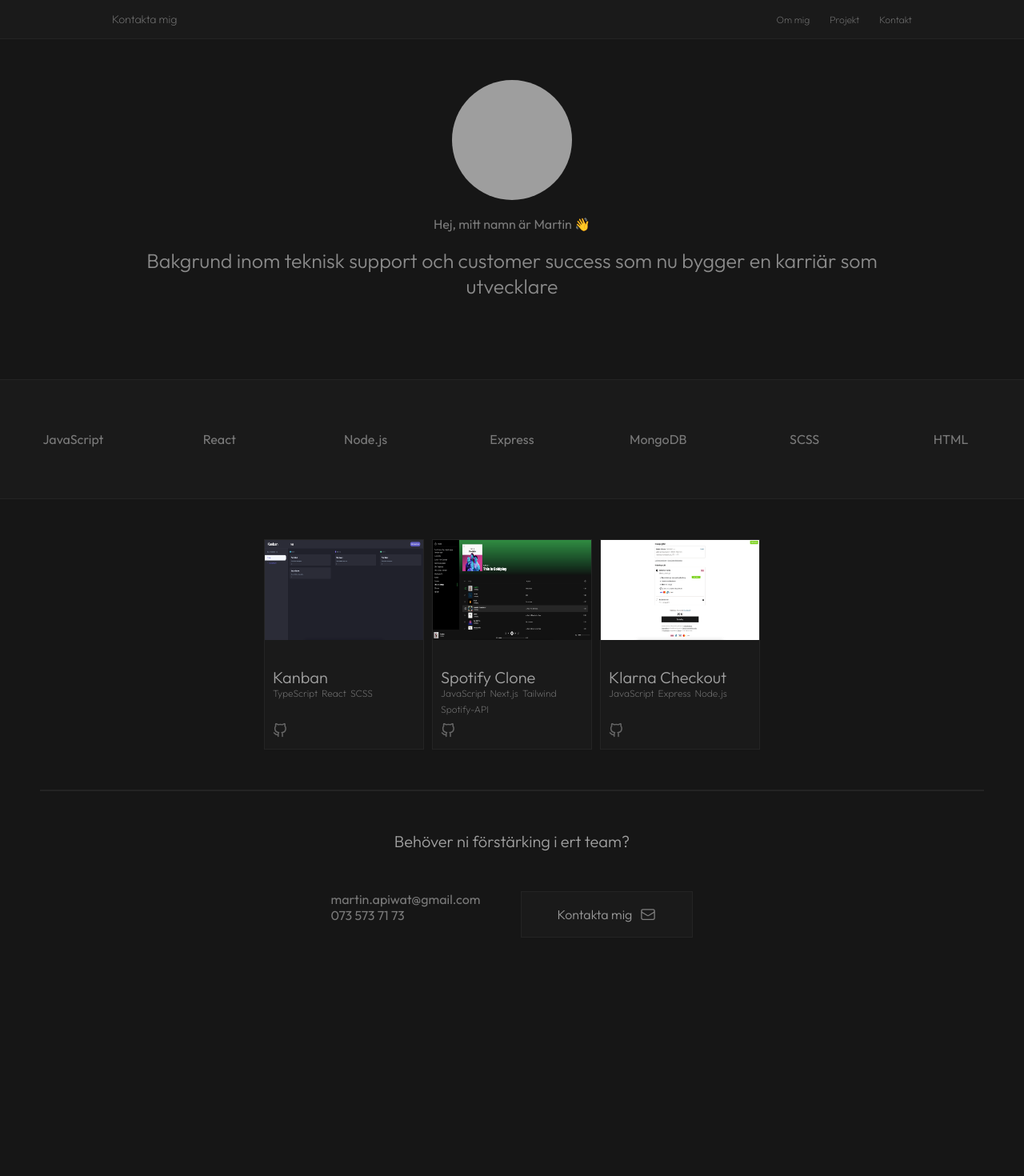
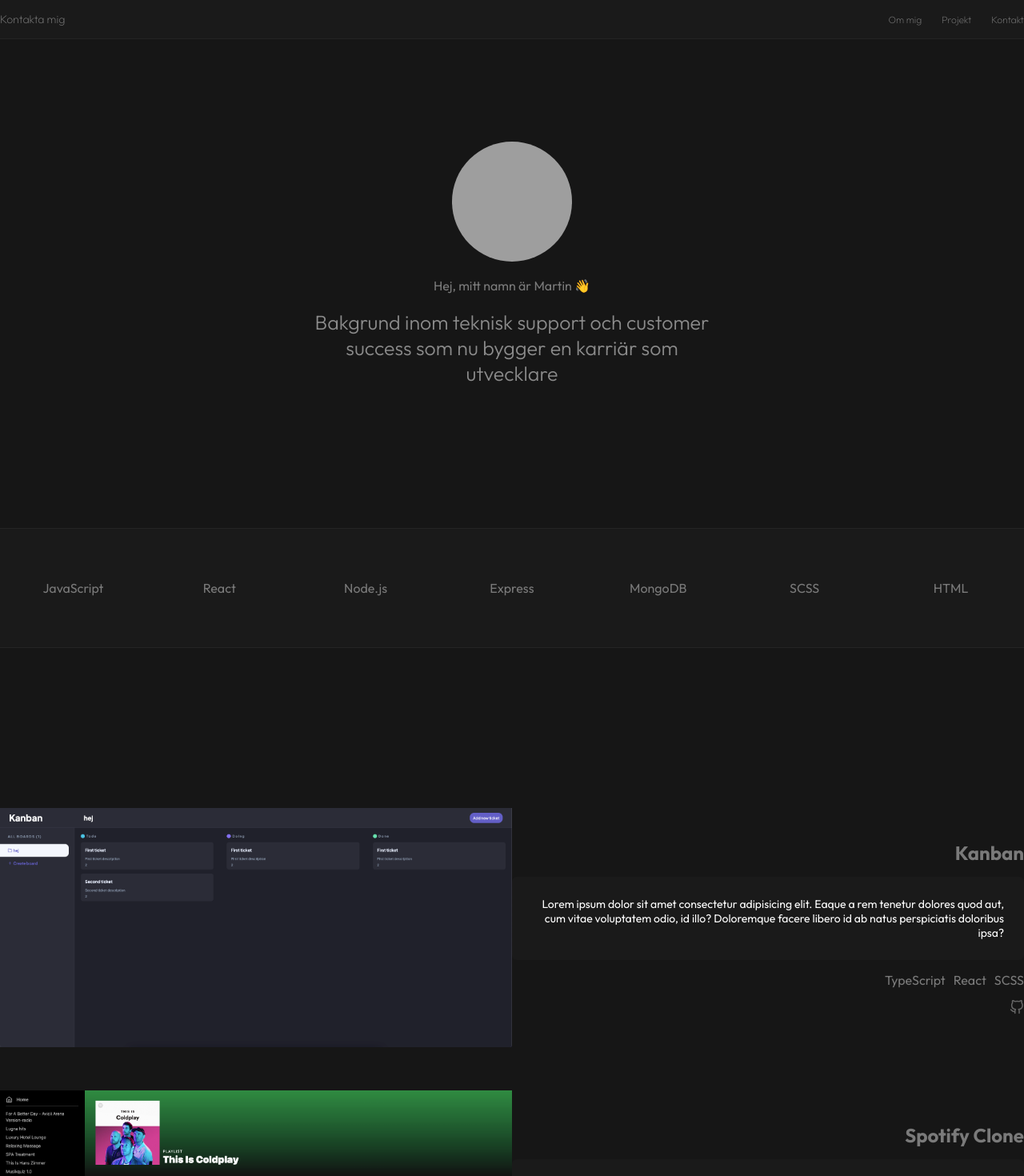
Before and after one commit to martin-apiwat/martin-portfolio, a React (Vite) app: page / in a window 1280 px wide. Shown: the top 1470 px of the page at 80% size. Before the commit the page ends 1222 px from the top, so only its background shows below. Built offline with nearby package versions, Linux system fonts and the light colour scheme; grey boxes are pictures that could not be loaded.

Commit message:
changed styling on project cards

```diff
--- a/src/App.css
+++ b/src/App.css
@@ -1,22 +1,28 @@
 .nav-container {
    display: flex;
-   justify-content: center;
-   align-items: center;
-   padding: 15px;
+   padding: 15px 0px;
    position: fixed;
+   right: 0;
    width: 100%;
    background: #1a1a1a;
    border-bottom: 1.5px solid #242424;
    z-index: 999;
 }
 
+.macs-container {
+   margin: auto;
+   max-width: 1280px;
+}
+
 .navbar {
-   width: 80%;
+   width: 100%;
    display: flex;
    justify-content: space-between;
    align-items: center;
    font-weight: 200;
    font-size: 12px;
+   margin: auto;
+   max-width: 1280px;
 }
 
 .contact:hover,
@@ -39,14 +45,14 @@ ul {
    flex-direction: column;
    text-align: center;
    gap: 20px;
-   margin: 50px 0px;
+   min-height: 70vh;
 }
 
 .image-text > h2 {
    font-size: 25px;
    font-weight: 300;
    text-align: center;
-   width: 80%;
+   max-width: 500px;
    color: rgba(255, 255, 255, 0.5);
 }
 
@@ -60,6 +66,7 @@ ul {
 
 .carousel-container {
    width: 100%;
+   position: relative;
    height: 150px;
    background-color: #1a1a1a;
    border-style: solid;
@@ -87,9 +94,13 @@ ul {
 }
 
 .projects {
+   margin: auto;
+   max-width: 1280px;
    display: flex;
    justify-content: center;
-   gap: 10px;
+   align-items: center;
+   gap: 50px;
+   flex-direction: column;
 }
 
 .card {
@@ -136,7 +147,9 @@ ul {
 .main-container {
    display: flex;
    flex-direction: column;
-   gap: 50px;
+   gap: 200px;
+   max-width: 1280px;
+   margin: auto;
 }
 
 .contact {
@@ -173,6 +186,20 @@ ul {
    gap: 50px;
 }
 
+/* mediaqueries for small screen 640px for contact-content */
+
+@media (max-width: 640px) {
+   .contact-content {
+      flex-direction: column;
+      justify-content: center;
+      align-items: center;
+   }
+
+   .contact-content p {
+      text-align: center;
+   }
+}
+
 .contact-content > button {
    font-size: 16px;
    font-weight: 300;
--- /dev/null
+++ b/src/components/ProjectCard.css
@@ -0,0 +1,37 @@
+.ProjectCard {
+   display: flex;
+   flex-direction: row;
+   align-items: center;
+   justify-content: center;
+   width: 100%;
+   /* transform: translateX(25px); */
+}
+
+.ProjectCard__details {
+   width: 50%;
+   text-align: right;
+   display: flex;
+   flex-direction: column;
+   gap: 15px;
+   /* transform: translateX(-50px); */
+}
+
+.ProjectCard__desc {
+   background-color: #1a1a1a;
+   position: relative;
+   z-index: 2;
+   padding: 25px;
+   border-radius: 6px;
+   color: white;
+   font-size: 14px;
+}
+
+.ProjectCard__image {
+   width: 50%;
+}
+
+.ProjectCard__skills {
+   display: flex;
+   gap: 10px;
+   justify-content: flex-end;
+}
--- /dev/null
+++ b/src/components/ProjectCard.jsx
@@ -0,0 +1,29 @@
+import "./ProjectCard.css";
+
+const ProjectCard = ({ image, name, skills, link }) => {
+   return (
+      <div className="ProjectCard">
+         <div className="ProjectCard__image">
+            <img src={image} width={"100%"} alt="name" />
+         </div>
+         <div className="ProjectCard__details">
+            <h2 className="ProjectCard__title">{name}</h2>
+            <div className="ProjectCard__desc">
+               Lorem ipsum dolor sit amet consectetur adipisicing elit. Eaque a
+               rem tenetur dolores quod aut, cum vitae voluptatem odio, id illo?
+               Doloremque facere libero id ab natus perspiciatis doloribus ipsa?
+            </div>
+            <div className="ProjectCard__skills">
+               {skills.map((skill) => {
+                  return <span>{skill}</span>;
+               })}
+            </div>
+            <a href={link}>
+               <img className="github-logo" src="./img/github.svg" alt="" />
+            </a>
+         </div>
+      </div>
+   );
+};
+
+export default ProjectCard;
--- a/src/components/Projects.jsx
+++ b/src/components/Projects.jsx
@@ -1,12 +1,13 @@
 import React from "react";
 import Project from "./Project";
 import PROJECTS from "../projects";
+import ProjectCard from "./ProjectCard";
 
 console.log(PROJECTS);
 
 function Projects() {
    const renderProjects = () => {
-      return PROJECTS.map((project, i) => <Project {...project} key={i} />);
+      return PROJECTS.map((project, i) => <ProjectCard {...project} key={i} />);
    };
    return (
       <div className="projects" id="projects">
```
